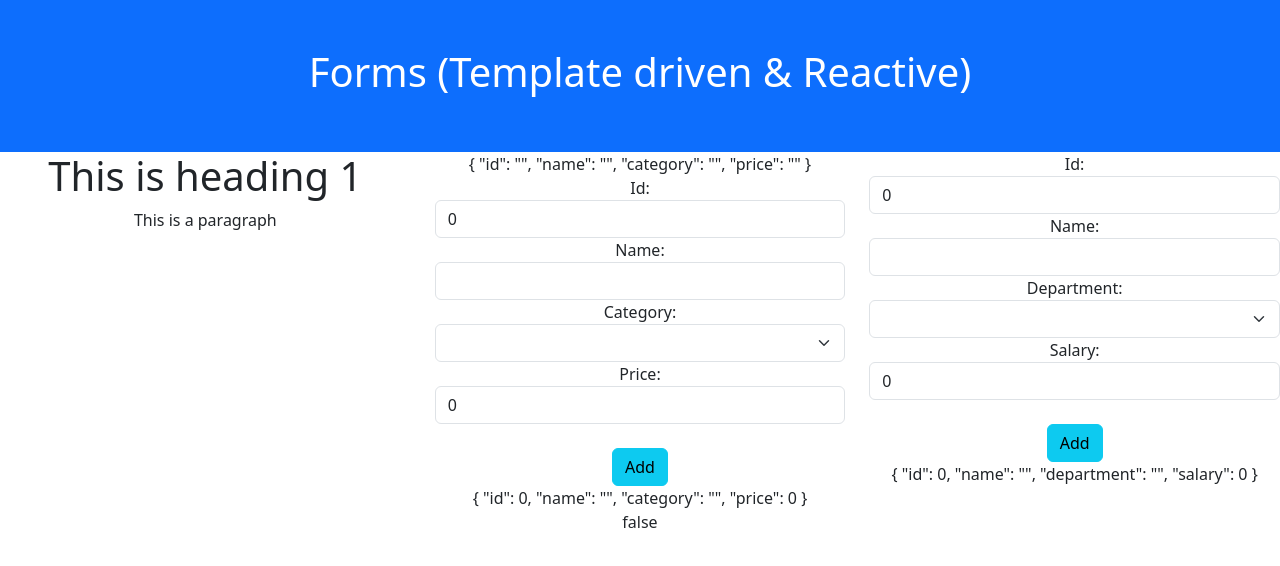
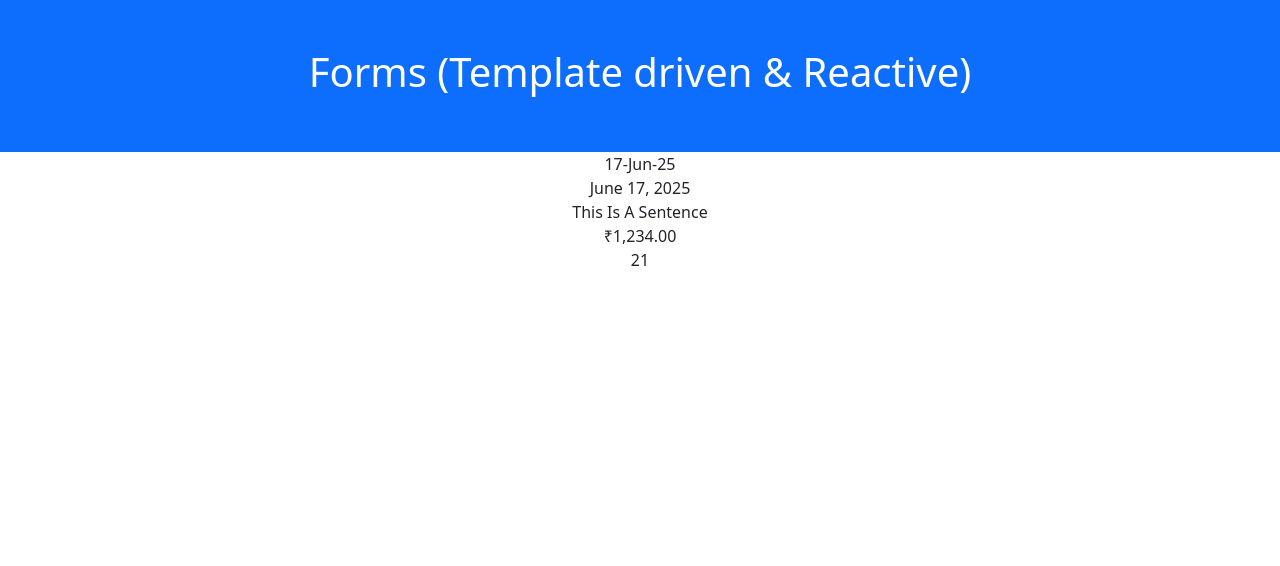
Before and after one commit to jagasia/harman1, an Angular app in the folder Angular/forms-demo/: page / in a window 1280 px wide. Shown: the top 566 px of the page. Built offline with nearby package versions, Linux system fonts and the light colour scheme.

Commit message:
17Jun 15:20

```diff
--- a/Angular/forms-demo/src/app/app.html
+++ b/Angular/forms-demo/src/app/app.html
@@ -3,13 +3,18 @@
 </div>
 <div class="row text-center">
     <div class="col-md-4">
-        <h1 [highlight]="'blue'">This is heading 1</h1>
-<p highlight="green">This is a paragraph</p>
+        <!-- <h1 [highlight]="'blue'">This is heading 1</h1>
+<p highlight="green">This is a paragraph</p> -->
     </div>
     <div class="col-md-4">
-        <app-product-form></app-product-form>
+        <!-- <app-product-form></app-product-form> -->
+        {{dt | date:'dd-MMM-yy'}}<br/>
+        {{dt | date:'longDate'}}<br/>
+        {{'this is a sentence' |titlecase}}<br/>
+        {{1234 | currency:'INR'}}<br/>
+        {{'this is a long string' |length}}
     </div>
     <div class="col-md-4">
-        <app-employee-form></app-employee-form>
+        <!-- <app-employee-form></app-employee-form> -->
     </div>
 </div>
--- a/Angular/forms-demo/src/app/app.ts
+++ b/Angular/forms-demo/src/app/app.ts
@@ -1,14 +1,17 @@
+import { CommonModule } from '@angular/common';
 import { Component } from '@angular/core';
 import { EmployeeForm } from "./employee-form/employee-form";
 import { Highlight } from './highlight';
+import { LengthPipe } from './length-pipe';
 import { ProductForm } from './product-form/product-form';
 
 @Component({
   selector: 'app-root',
-  imports: [Highlight, ProductForm, EmployeeForm],
+  imports: [Highlight, ProductForm, EmployeeForm,CommonModule, LengthPipe],
   templateUrl: './app.html',
   styleUrl: './app.css'
 })
 export class App {
   protected title = 'forms-demo';
+  dt:Date=new Date();
 }
--- /dev/null
+++ b/Angular/forms-demo/src/app/length-pipe.ts
@@ -0,0 +1,13 @@
+import { Pipe, PipeTransform } from '@angular/core';
+
+@Pipe({
+  name: 'length'
+})
+export class LengthPipe implements PipeTransform {
+
+  transform(value: unknown, ...args: unknown[]): unknown {
+    var str:string=<string>value;
+    return str.length;
+  }
+
+}
--- a/Angular/forms-demo/src/app/product-form/product-form.ts
+++ b/Angular/forms-demo/src/app/product-form/product-form.ts
@@ -13,9 +13,11 @@ export class ProductForm {
   // product:Product={id:0, name:'',category:'',price:0};
   product:Product=new Product(0,'','',0);
   errors:any={id:'', name:'', category:'', price:''};
-  invalid:boolean=false;
+  touched:any={id:false, name:false, category:false, price:false};
+  invalid:boolean=true;
 
   fnValidateId(){
+    this.touched.id=true;
     console.log('validating id');
 
     //must be 3 digit positive number
@@ -28,6 +30,7 @@ export class ProductForm {
   }
 
   fnValidateName(){
+    this.touched.name=true;
     var str=this.product.name;
     var errMsg='';
     if (!str) {
@@ -47,6 +50,7 @@ export class ProductForm {
   }
 
   fnValidateCategory(){
+    this.touched.category=true;
     if(!this.product.category){
       this.errors.category="Category must be selected"
     }else{
@@ -56,6 +60,7 @@ export class ProductForm {
   }
 
   fnValidatePrice(){
+    this.touched.price=true;
     if(this.product.price<1){
       this.errors.price="Price must be positive number"
     }else{
@@ -65,6 +70,6 @@ export class ProductForm {
   }
 
   fnCheckValid(){
-    this.invalid=this.errors.id || this.errors.name || this.errors.category || this.errors.price;
+    this.invalid=this.errors.id || this.errors.name || this.errors.category || this.errors.price || !this.touched.id || !this.touched.name ||!this.touched.category ||!this.touched.price;
   }
 }
```
Also changed, not shown: 2 other files (tests, documents, lock files or other folders).
